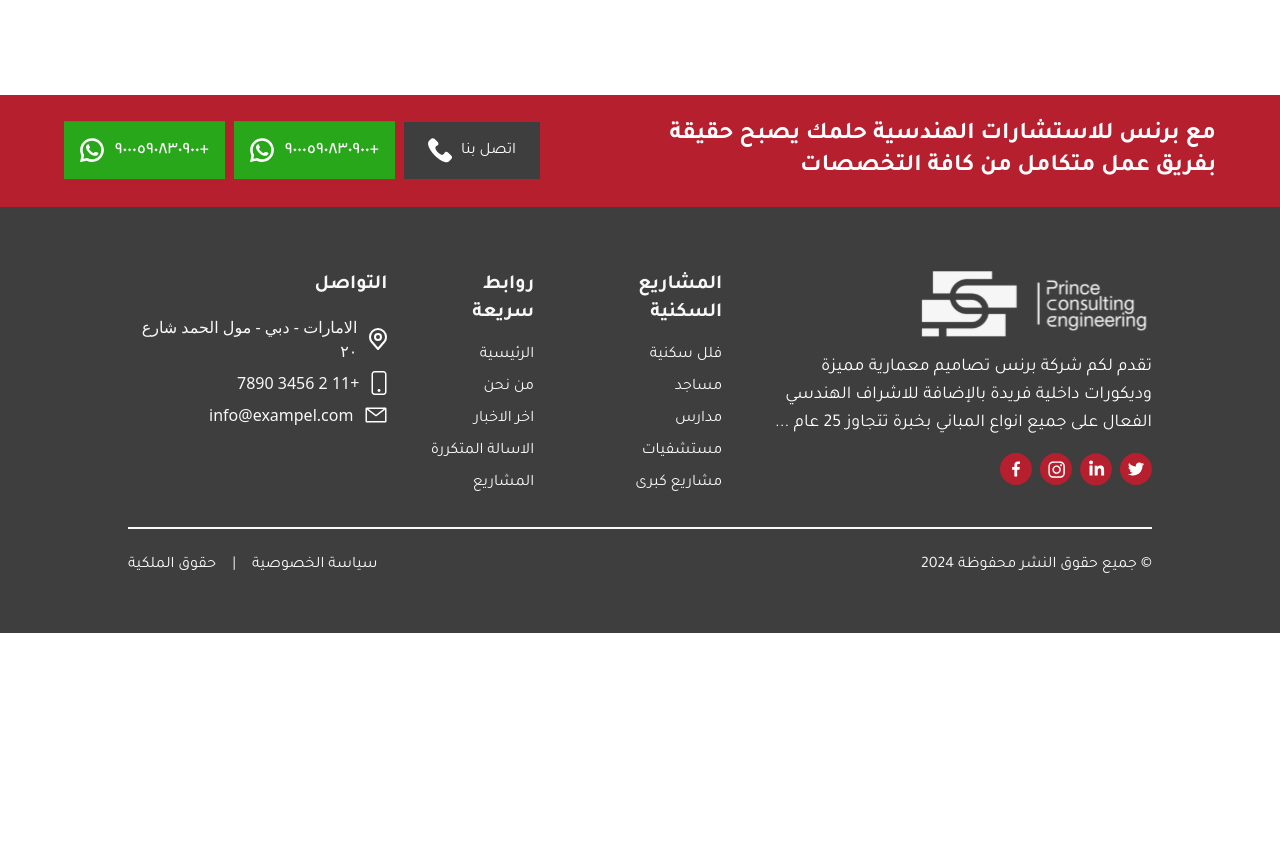
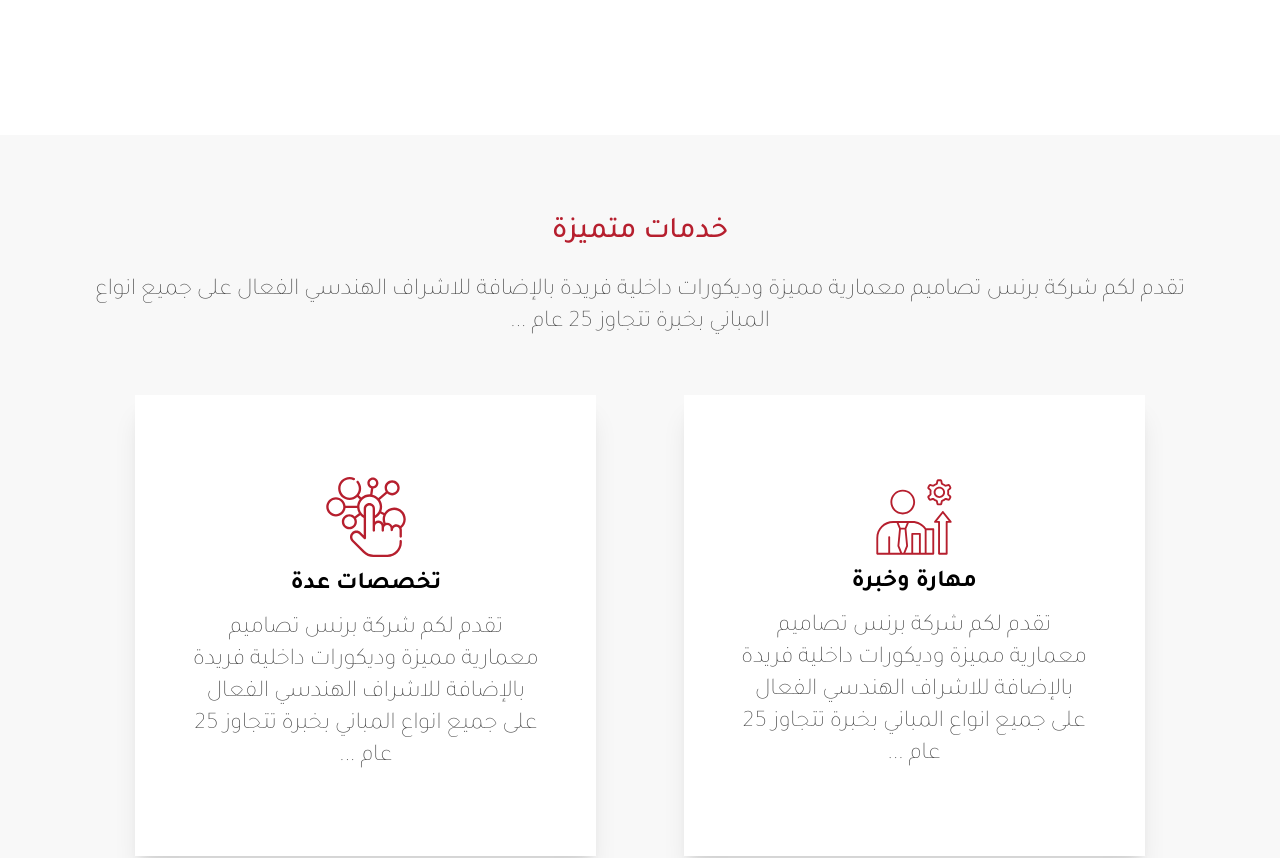
Before and after one commit to EzzEldienMohsen/prince, a React (Vite) app: page / in a window 1280 px wide. Shown: the part 1920-2778 px from the top of the page. Before the commit the page ends 2553 px from the top, so only its background shows below. Built offline with nearby package versions, Linux system fonts and the light colour scheme.

Commit message:
second card section is done

```diff
--- a/src/assets/index.js
+++ b/src/assets/index.js
@@ -1,13 +1,30 @@
-import { nanoid } from "nanoid";
-import twitter from "../assets/svg/footer/social/twitter.svg"
-import linkedin from "../assets/svg/footer/social/linkedin.svg"
-import instagram from "../assets/svg/footer/social/instagram.svg"
-import facebook from "../assets/svg/footer/social/facebook.svg"
-import location from "./svg/footer/contact/location.svg"
-import mail from "./svg/footer/contact/mail.svg"
-import mobile from "./svg/footer/contact/mobile.svg"
-import crane from "./svg/mainPage/crane.svg"
-import building from "./svg/mainPage/building.svg"
+import { nanoid } from 'nanoid';
+import twitter from '../assets/svg/footer/social/twitter.svg';
+import linkedin from '../assets/svg/footer/social/linkedin.svg';
+import instagram from '../assets/svg/footer/social/instagram.svg';
+import facebook from '../assets/svg/footer/social/facebook.svg';
+import location from './svg/footer/contact/location.svg';
+import mail from './svg/footer/contact/mail.svg';
+import mobile from './svg/footer/contact/mobile.svg';
+import crane from './svg/mainPage/crane.svg';
+import building from './svg/mainPage/building.svg';
+import specialty from './svg/mainPage/Speciality.svg';
+import skill from './svg/mainPage/skill.svg';
+
+export const expertise = [
+  {
+    id: nanoid(),
+    title: 'مهارة وخبرة',
+    img: skill,
+    text: 'تقدم لكم شركة برنس تصاميم معمارية مميزة وديكورات داخلية فريدة بالإضافة للاشراف الهندسي الفعال على جميع انواع المباني بخبرة تتجاوز 25 عام ...',
+  },
+  {
+    id: nanoid(),
+    title: 'تخصصات عدة',
+    img: specialty,
+    text: 'تقدم لكم شركة برنس تصاميم معمارية مميزة وديكورات داخلية فريدة بالإضافة للاشراف الهندسي الفعال على جميع انواع المباني بخبرة تتجاوز 25 عام ...',
+  },
+];
 
 export const mainFirstCard = [
   {
@@ -26,103 +43,103 @@ export const mainFirstCard = [
 
 export const pages = [
   {
-        id:nanoid(),
-        text:"الرئيسية",
-        to:"/"
+    id: nanoid(),
+    text: 'الرئيسية',
+    to: '/',
   },
   {
-        id:nanoid(),
-        text:"جديد الشركة",
-        to:"/"
+    id: nanoid(),
+    text: 'جديد الشركة',
+    to: '/',
   },
   {
-        id:nanoid(),
-        text:"مشاريعنا",
-        to:"/"
+    id: nanoid(),
+    text: 'مشاريعنا',
+    to: '/',
   },
   {
-        id:nanoid(),
-        text:"عن الشركة",
-        to:"/"
+    id: nanoid(),
+    text: 'عن الشركة',
+    to: '/',
   },
-]
+];
 export const footerLinks = [
   {
-        id:nanoid(),
-        text:"الرئيسية",
-        to:"/"
+    id: nanoid(),
+    text: 'الرئيسية',
+    to: '/',
   },
   {
-        id:nanoid(),
-        text:"من نحن",
-        to:"/"
+    id: nanoid(),
+    text: 'من نحن',
+    to: '/',
   },
   {
-        id:nanoid(),
-        text:"اخر الاخبار",
-        to:"/"
+    id: nanoid(),
+    text: 'اخر الاخبار',
+    to: '/',
   },
   {
-        id:nanoid(),
-        text:"الاسالة المتكررة",
-        to:"/"
+    id: nanoid(),
+    text: 'الاسالة المتكررة',
+    to: '/',
   },
   {
-        id:nanoid(),
-        text:"المشاريع",
-        to:"/"
+    id: nanoid(),
+    text: 'المشاريع',
+    to: '/',
   },
-]
+];
 export const projects = [
   {
-        id:nanoid(),
-        text:"فلل سكنية",
-        to:"/"
+    id: nanoid(),
+    text: 'فلل سكنية',
+    to: '/',
   },
   {
-        id:nanoid(),
-        text:"مساجد",
-        to:"/"
+    id: nanoid(),
+    text: 'مساجد',
+    to: '/',
   },
   {
-        id:nanoid(),
-        text:"مدارس",
-        to:"/"
+    id: nanoid(),
+    text: 'مدارس',
+    to: '/',
   },
   {
-        id:nanoid(),
-        text:"مستشفيات",
-        to:"/"
+    id: nanoid(),
+    text: 'مستشفيات',
+    to: '/',
   },
   {
-        id:nanoid(),
-        text:"مشاريع كبرى",
-        to:"/"
+    id: nanoid(),
+    text: 'مشاريع كبرى',
+    to: '/',
   },
-]
+];
 
 export const footerSocial = [
   {
-        id:nanoid(),
-        href:"",
-        img:twitter,
+    id: nanoid(),
+    href: '',
+    img: twitter,
   },
   {
-        id:nanoid(),
-        href:"",
-        img:linkedin,
+    id: nanoid(),
+    href: '',
+    img: linkedin,
   },
   {
-        id:nanoid(),
-        href:"",
-        img:instagram,
+    id: nanoid(),
+    href: '',
+    img: instagram,
   },
   {
-        id:nanoid(),
-        href:"",
-        img:facebook,
+    id: nanoid(),
+    href: '',
+    img: facebook,
   },
-]
+];
 
 export const contactFooter = [
   {
--- /dev/null
+++ b/src/component/SecondMainCard.jsx
@@ -0,0 +1,34 @@
+import React from 'react';
+import { expertise } from '../assets';
+
+const SecondMainCard = () => {
+  return (
+    <div className="flex flex-col w-full bg-theLGray justify-center px-8 lg:px-16 my-16 py-20 items-center gap-y-6 lg:gap-y-6">
+      <h1 className="text-theRed text-xl md:text-3xl font-tajawal font-medium">
+        خدمات متميزة
+      </h1>
+      <p className="text-theDGray font-tajawal font-extraLight md:text-2xl text-center">
+        تقدم لكم شركة برنس تصاميم معمارية مميزة وديكورات داخلية فريدة بالإضافة
+        للاشراف الهندسي الفعال على جميع انواع المباني بخبرة تتجاوز 25 عام ...
+      </p>
+      <div className="flex flex-col gap-y-4 lg:gap-y-0 justify-center items-center  lg:flex-row lg:justify-evenly lg lg:gap-x-4 py-8">
+        {expertise.map((link) => {
+          return (
+            <div
+              key={link.id}
+              className="py-4 px-14 flex flex-col text-center justify-center items-center gap-y-3 aspect-square bg-white shadow-xl w-4/5 lg:w-2/5"
+            >
+              <img src={link.img} alt={link.title} />
+              <h1 className="text-black font-tajawal font-bold text-2xl ">
+                {link.title}
+              </h1>
+              <p className="text-theDGray font-tajawal font-extraLight md:text-2xl">{link.text}</p>
+            </div>
+          );
+        })}
+      </div>
+    </div>
+  );
+};
+
+export default SecondMainCard;
--- a/src/component/index.js
+++ b/src/component/index.js
@@ -4,3 +4,4 @@ export {default as MainHero} from "./MainHero"
 export {default as FormCard} from "./FormCard"
 export {default as FirstMainCard} from "./FirstMainCard"
 export {default as AboutMain} from "./AboutMain"
+export {default as SecondMainCard} from "./SecondMainCard"
--- a/src/pages/Landing.jsx
+++ b/src/pages/Landing.jsx
@@ -1,5 +1,5 @@
 import React from 'react';
-import { AboutMain, FirstMainCard, FormCard, MainHero } from '../component';
+import { AboutMain, FirstMainCard, FormCard, MainHero, SecondMainCard } from '../component';
 
 const Landing = () => {
   return (
@@ -8,6 +8,7 @@ const Landing = () => {
       <FormCard/>
       <FirstMainCard/>
       <AboutMain/>
+      <SecondMainCard/>
     </div>
   );
 };
```
Also changed, not shown: src/assets/svg/mainPage/Speciality.svg (added), src/assets/svg/mainPage/skill.svg (added). Lines whose indentation alone changed are shown as unchanged.
